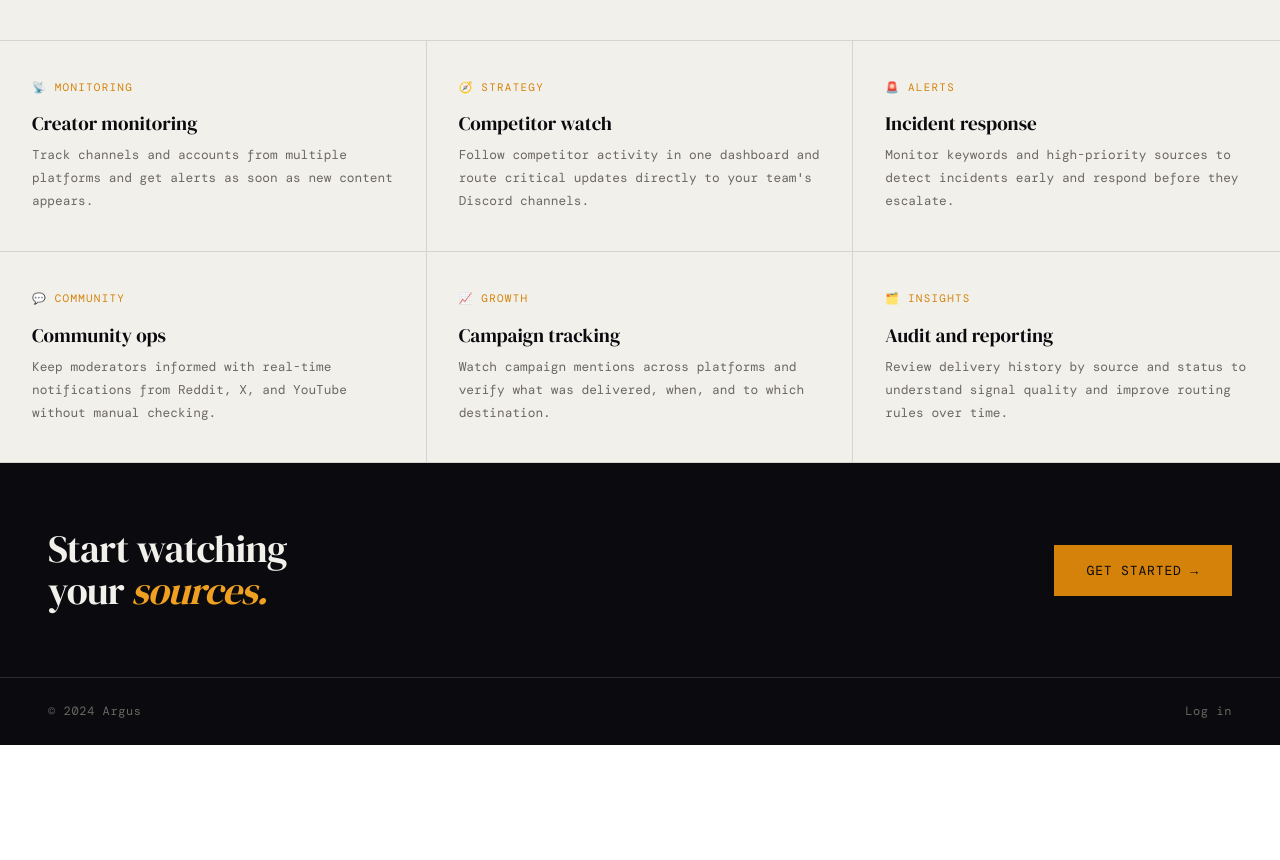
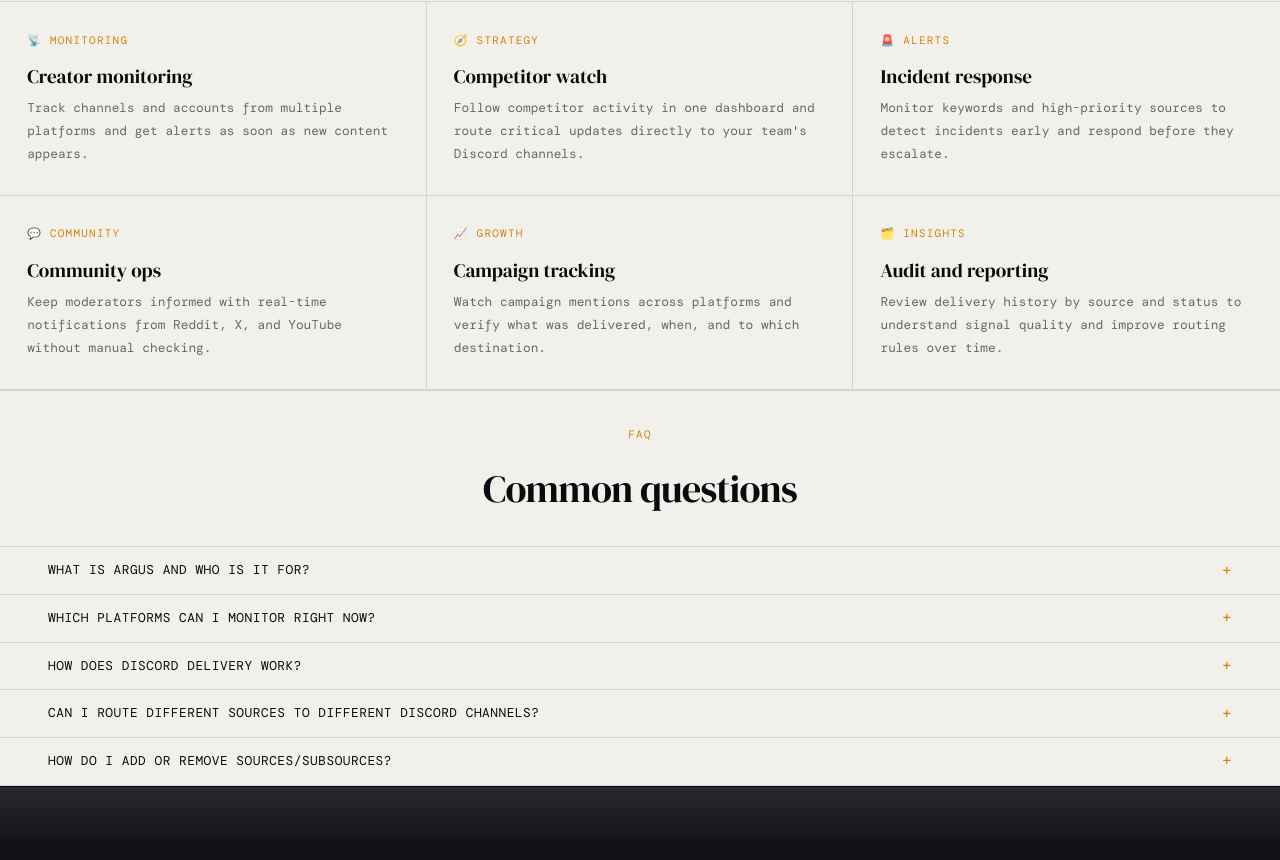
Before and after one commit to hjo3-cse40/Argus, a Next.js app in the folder frontend/: page /landing in a window 1280 px wide. Shown: the part 1260-2120 px from the top of the page. Before the commit the page ends 2005 px from the top, so only its background shows below. Built offline with nearby package versions, Linux system fonts and the light colour scheme; a web font is replaced by a local one.

Commit message:
add FAQ section to landing

```diff
--- a/frontend/app/landing/landing.css
+++ b/frontend/app/landing/landing.css
@@ -340,7 +340,7 @@ h1 em {
 /* USE CASES */
 .use-cases {
   border-top: 1px solid var(--line);
-  padding: 4rem 0 0;
+  padding: 2.2rem 0 0;
 }
 
 .use-cases-kicker {
@@ -362,14 +362,14 @@ h1 em {
 }
 
 .use-cases-grid {
-  margin-top: 2.5rem;
+  margin-top: 1.9rem;
   display: grid;
   grid-template-columns: repeat(3, minmax(0, 1fr));
   border-top: 1px solid var(--line);
 }
 
 .use-case-card {
-  padding: 2.4rem 2rem;
+  padding: 1.85rem 1.7rem;
   background: transparent;
   border-right: 1px solid var(--line);
   border-bottom: 1px solid var(--line);
@@ -401,15 +401,91 @@ h1 em {
   line-height: 1.8;
 }
 
+/* FAQ */
+.faq {
+  border-top: 1px solid var(--line);
+  padding: 2.2rem 0 0;
+}
+
+.faq-kicker {
+  font-size: 0.68rem;
+  letter-spacing: 0.12em;
+  text-transform: uppercase;
+  color: var(--amber);
+  margin: 0 0 0.9rem;
+  text-align: center;
+}
+
+.faq h2 {
+  margin: 0;
+  text-align: center;
+  font-family: 'DM Serif Display', serif;
+  font-size: clamp(1.7rem, 3.2vw, 2.4rem);
+  letter-spacing: -0.02em;
+  padding: 0 3rem;
+}
+
+.faq-list {
+  margin-top: 1.7rem;
+  border-top: 1px solid var(--line);
+}
+
+.faq-item {
+  border-bottom: 1px solid var(--line);
+  padding: 0 3rem;
+}
+
+.faq-item summary {
+  list-style: none;
+  cursor: pointer;
+  padding: 0.82rem 0;
+  font-size: 0.8rem;
+  letter-spacing: 0.04em;
+  text-transform: uppercase;
+  color: var(--ink);
+  display: flex;
+  align-items: center;
+  justify-content: space-between;
+  gap: 1rem;
+}
+
+.faq-item summary::-webkit-details-marker {
+  display: none;
+}
+
+.faq-item summary::after {
+  content: "+";
+  color: var(--amber);
+  font-size: 1rem;
+  line-height: 1;
+}
+
+.faq-item[open] summary::after {
+  content: "−";
+}
+
+.faq-item p {
+  margin: 0 0 0.9rem;
+  color: var(--muted);
+  font-size: 0.82rem;
+  line-height: 1.75;
+  max-width: 75ch;
+}
+
 /* CTA BAND */
 .cta-band {
-  border-top: 1px solid var(--line);
-  background: var(--ink);
+  border-top: 1px solid rgba(10, 10, 15, 0.2);
+  background: linear-gradient(
+    180deg,
+    rgba(34, 31, 38, 0.96) 0%,
+    rgba(20, 18, 24, 1) 26%,
+    var(--ink) 100%
+  );
   color: var(--paper);
   display: flex;
   align-items: center;
   justify-content: space-between;
-  padding: 4rem 3rem;
+  padding: 4.5rem 3rem 4rem;
 }
 
 .cta-band h2 {
@@ -496,6 +572,15 @@ footer a:hover { color: var(--paper); }
     grid-template-columns: 1fr;
   }
   .use-case-card { border-right: none; }
+  .faq {
+    padding: 3rem 0 0;
+  }
+  .faq h2 {
+    padding: 0 1.5rem;
+  }
+  .faq-item {
+    padding: 0 1.5rem;
+  }
   .cta-band { flex-direction: column; gap: 2rem; align-items: flex-start; }
   .btn-amber { margin-left: 0; }
   footer { flex-direction: column; gap: 0.5rem; text-align: center; }
--- a/frontend/app/landing/page.tsx
+++ b/frontend/app/landing/page.tsx
@@ -152,6 +152,55 @@ export default function Landing() {
           </div>
         </section>
 
+        <section className="faq" id="faq">
+          <p className="faq-kicker">FAQ</p>
+          <h2>Common questions</h2>
+          <div className="faq-list">
+            <details className="faq-item">
+              <summary>What is Argus and who is it for?</summary>
+              <p>
+                Argus is a monitoring and routing platform for teams that need
+                fast visibility on social and community signals. It is built for
+                creators, community ops, growth, and incident response workflows.
+              </p>
+            </details>
+            <details className="faq-item">
+              <summary>Which platforms can I monitor right now?</summary>
+              <p>
+                Argus currently supports YouTube, Reddit, and X as core sources.
+                You can organize each platform into multiple subsources to match
+                your team&apos;s structure.
+              </p>
+            </details>
+            <details className="faq-item">
+              <summary>How does Discord delivery work?</summary>
+              <p>
+                Add your Discord webhook URL, choose which sources you want to
+                track, and Argus sends new updates to your channel automatically.
+                You can then check delivery history to confirm everything arrived.
+              </p>
+            </details>
+            <details className="faq-item">
+              <summary>
+                Can I route different sources to different Discord channels?
+              </summary>
+              <p>
+                Yes. Different platform sources can be mapped to different
+                webhook destinations, so each channel receives only relevant
+                events.
+              </p>
+            </details>
+            <details className="faq-item">
+              <summary>How do I add or remove sources/subsources?</summary>
+              <p>
+                Use the dashboard and platforms views to create, update, or
+                remove sources and nested subsources. Changes take effect in the
+                collection and routing flow once saved.
+              </p>
+            </details>
+          </div>
+        </section>
+
         <div className="cta-band">
           <h2>
             Start watching
```
